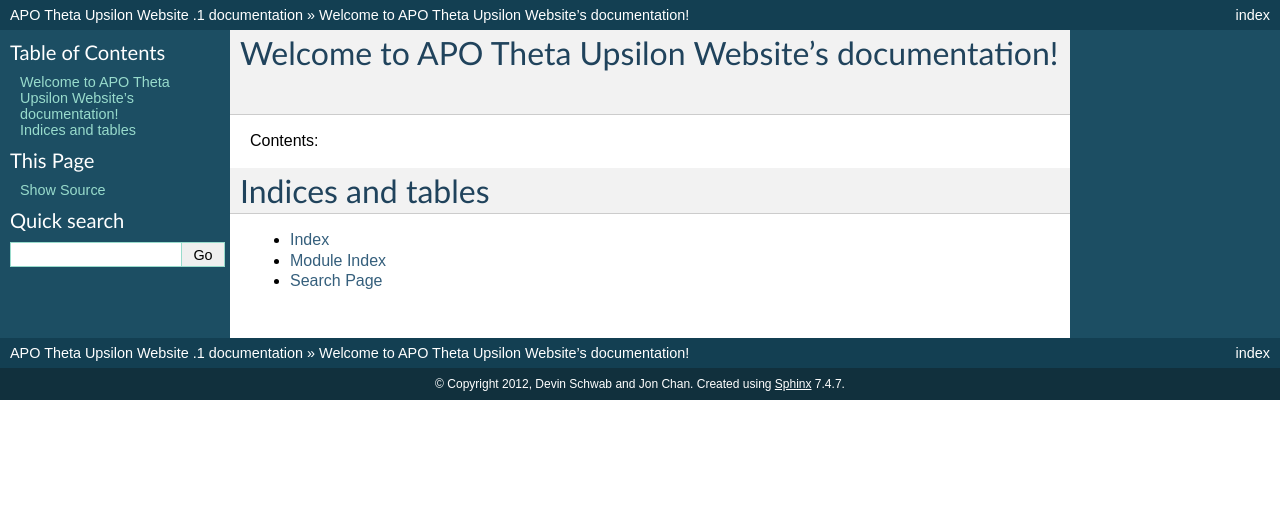
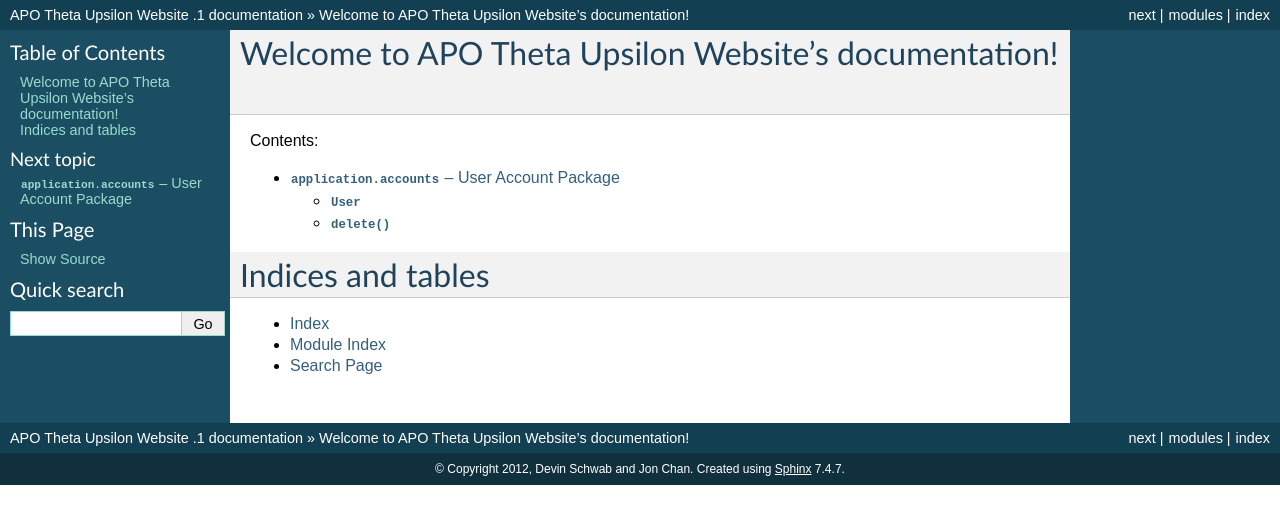
Before and after one commit to JSatterf1579/apo-website, a Sphinx documentation site: the page built from docs/detailed_design/source/index.rst, in a window 1280 px wide. Shown: the top 524 px of the page. Built offline with Sphinx 7.4.7, drawn with Linux system fonts in a browser that asks for light colours.

Commit message:
Testing a blank configuration with no autodoc or other fancy features. For some reason things aren't building correctly with it enabled.

```diff
--- /dev/null
+++ b/docs/detailed_design/source/accounts.rst
@@ -0,0 +1,31 @@
+:mod:`application.accounts` -- User Account Package
+===================================================
+
+
+
+.. module:: application.accounts
+
+This is the doc for the user account package.
+
+
+.. class:: User()
+
+   Info about user account class
+
+   .. method:: Create(name)
+
+      Info about Create method
+
+      :param name: Name
+      :type name: unicode
+
+      :rtype: User instance
+
+.. function:: delete(User)
+
+   Info about delete function
+
+   :param name: User
+   :param type: application.accounts.User
+
+   :rtype: bool
--- a/docs/detailed_design/source/conf.py
+++ b/docs/detailed_design/source/conf.py
@@ -25,7 +25,7 @@
 
 # Add any Sphinx extension module names here, as strings. They can be extensions
 # coming with Sphinx (named 'sphinx.ext.*') or your custom ones.
-extensions = ['sphinx.ext.autodoc', 'sphinx.ext.intersphinx', 'sphinx.ext.todo', 'sphinx.ext.mathjax', 'sphinx.ext.viewcode']
+extensions = ['sphinx.ext.todo', 'sphinx.ext.mathjax'] #['sphinx.ext.autodoc', 'sphinx.ext.intersphinx', 'sphinx.ext.todo', 'sphinx.ext.mathjax', 'sphinx.ext.viewcode']
 
 # Add any paths that contain templates here, relative to this directory.
 templates_path = ['_templates']
--- a/docs/detailed_design/source/index.rst
+++ b/docs/detailed_design/source/index.rst
@@ -11,7 +11,7 @@
 .. toctree::
    :maxdepth: 2
 
-
+   accounts
 
 Indices and tables
 ==================
```
